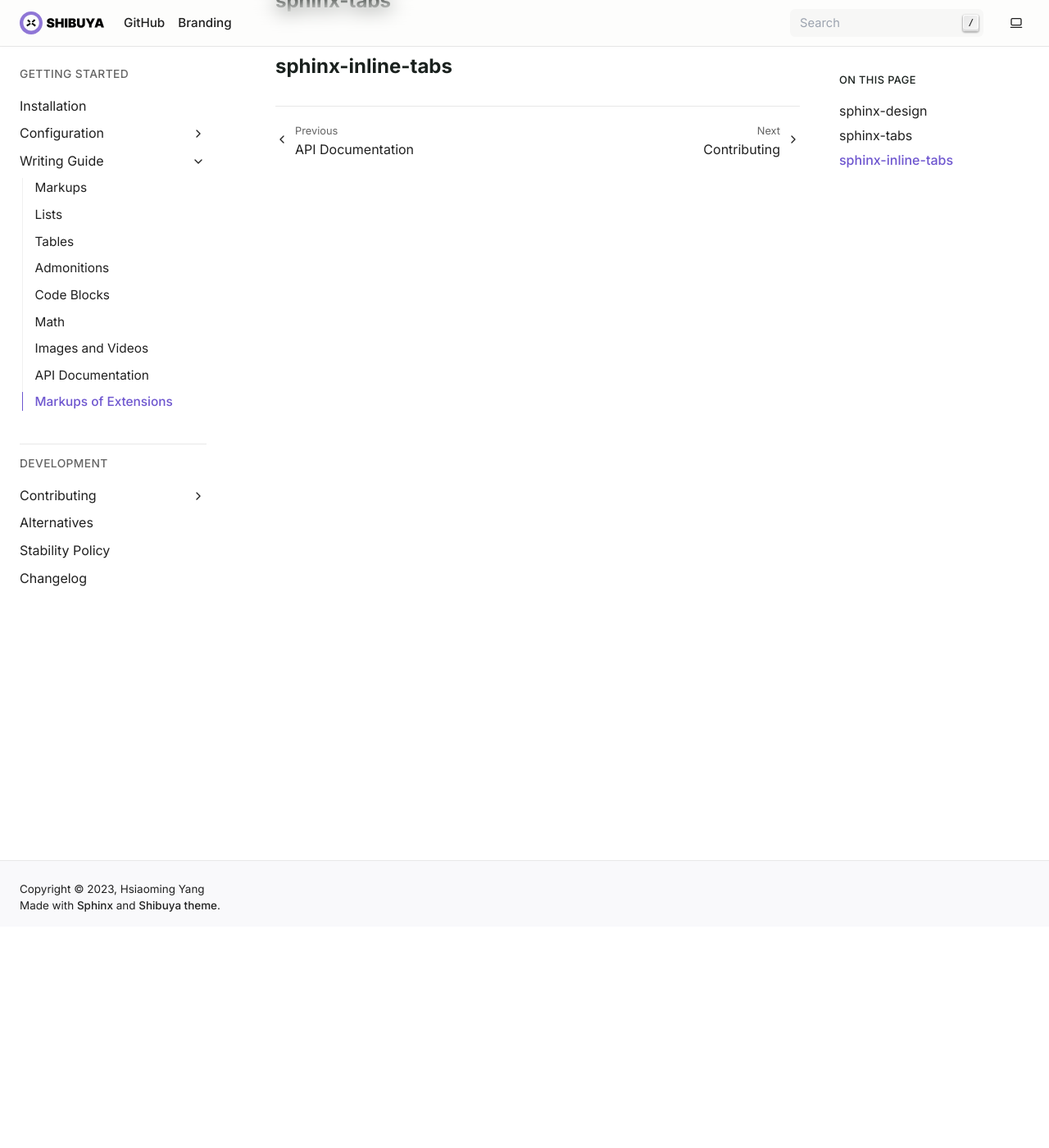
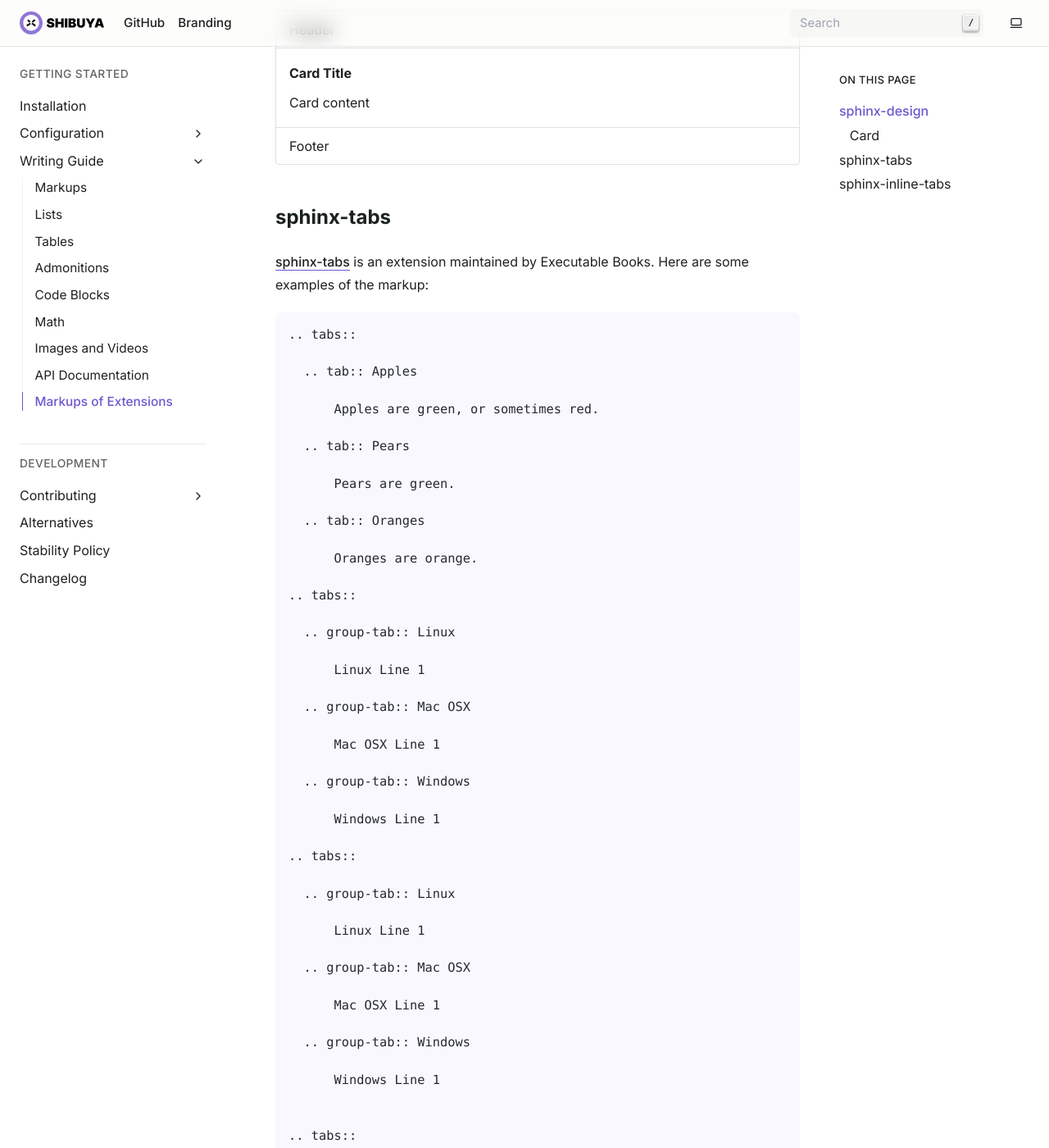
Before and after one commit to lepture/shibuya, a Sphinx documentation site: the page built from docs/writing/extensions.rst, in a window 1280 px wide and 1400 px high, scrolled down 271 px. Shown: the whole window at 82% size. Built offline with Sphinx 7.4.7, drawn with Linux system fonts in a browser that asks for light colours; some of the changed text lies outside the part shown.

Commit message:
feat: support sphinx-tabs

```diff
--- a/docs/writing/extensions.rst
+++ b/docs/writing/extensions.rst
@@ -5,10 +5,96 @@
 sphinx-design
 -------------
 
+Card
+~~~~~
+
+.. card:: Card Title
+
+    Header
+    ^^^
+    Card content
+    +++
+    Footer
+
 
 sphinx-tabs
 -----------
 
+`sphinx-tabs <https://github.com/executablebooks/sphinx-tabs>`_
+is an extension maintained by Executable Books. Here are some examples
+of the markup:
+
+.. code-block:: none
+
+    .. tabs::
+
+      .. tab:: Apples
+
+          Apples are green, or sometimes red.
+
+      .. tab:: Pears
+
+          Pears are green.
+
+      .. tab:: Oranges
+
+          Oranges are orange.
+
+    .. tabs::
+
+      .. group-tab:: Linux
+
+          Linux Line 1
+
+      .. group-tab:: Mac OSX
+
+          Mac OSX Line 1
+
+      .. group-tab:: Windows
+
+          Windows Line 1
+
+    .. tabs::
+
+      .. group-tab:: Linux
+
+          Linux Line 1
+
+      .. group-tab:: Mac OSX
+
+          Mac OSX Line 1
+
+      .. group-tab:: Windows
+
+          Windows Line 1
+
+
+    .. tabs::
+
+      .. code-tab:: c
+
+            int main(const int argc, const char **argv) {
+              return 0;
+            }
+
+      .. code-tab:: c++
+
+            int main(const int argc, const char **argv) {
+              return 0;
+            }
+
+      .. code-tab:: py
+
+            def main():
+                return
+
+.. image:: /_static/screenshots/light-sphinx-tabs.png
+   :class: dark-hidden
+   :align: center
+
+.. image:: /_static/screenshots/dark-sphinx-tabs.png
+   :class: light-hidden
+   :align: center
 
 sphinx-inline-tabs
 ------------------
```
Also changed, not shown: static/css/base.css (+9 -0 lines), static/css/extensions/sphinx-tabs.css (+45 -0 lines), docs/_static/screenshots/dark-sphinx-tabs.png (added), docs/_static/screenshots/light-sphinx-tabs.png (added).
